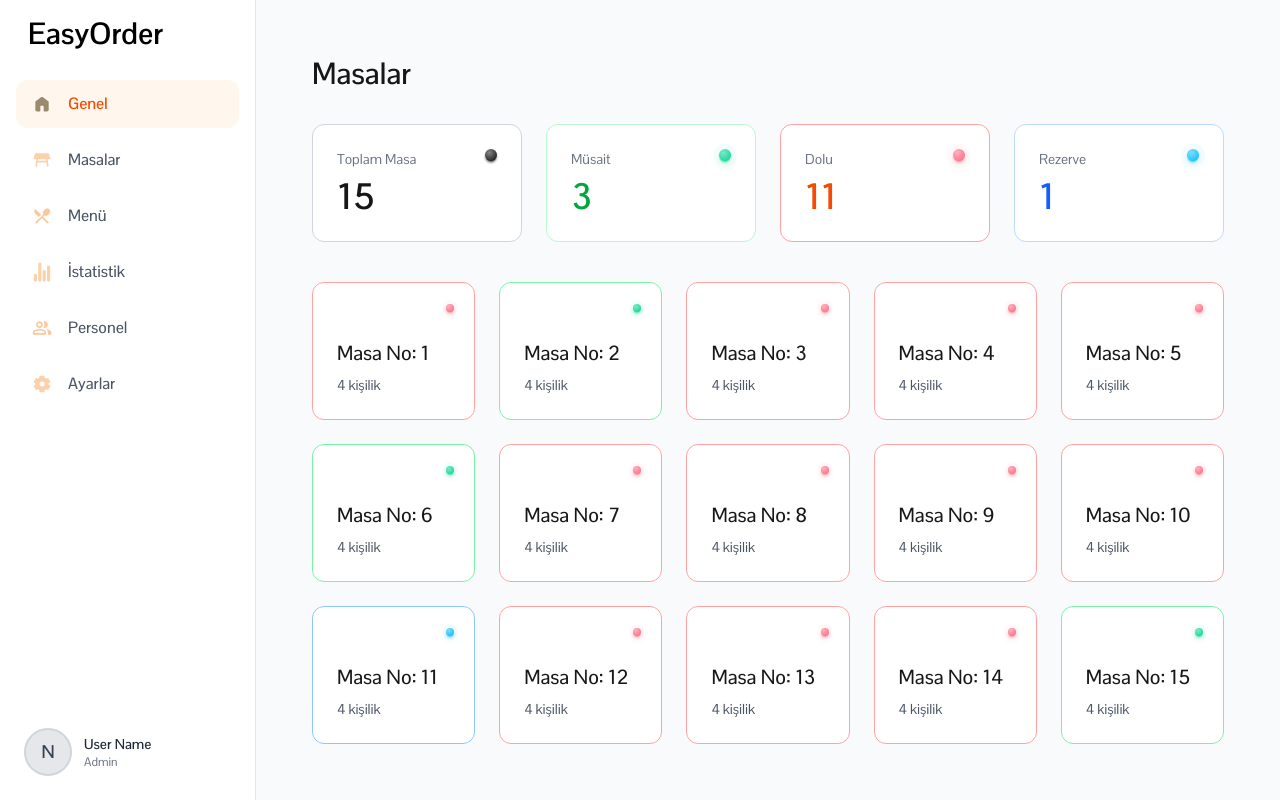
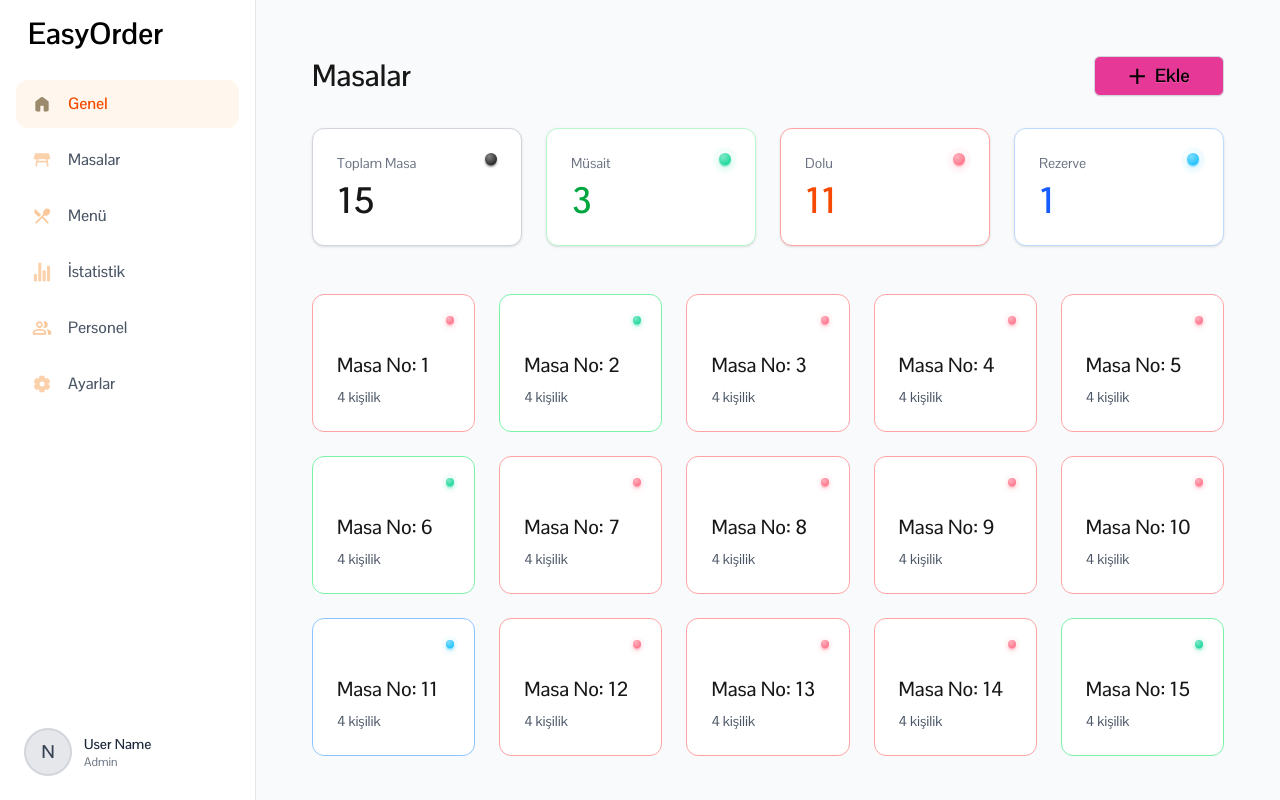
Before and after one commit to ovalriver23/segfault_front, a Next.js app: page /dashboard/tables in a window 1280 px wide. Built offline with nearby package versions, Linux system fonts and the light colour scheme; no server answers.

Commit message:
feat: enhance tables page UI with dropdown for adding tables and improved card styling

```diff
--- a/src/app/dashboard/tables/page.tsx
+++ b/src/app/dashboard/tables/page.tsx
@@ -31,12 +31,39 @@ export default function Tables() {
     return (
         <div className="p-8 bg-gray-50 min-h-screen">
             {/* Header */}
-            <h1 className="text-3xl font-semibold text-neutral-900 mb-8">Masalar</h1>
+            <div className="flex justify-between items-center mb-8">
+                <h1 className="text-3xl font-semibold text-neutral-900">Masalar</h1>
+
+                {/* Add Dropdown */}
+                <div className="dropdown dropdown-end">
+                    <div tabIndex={0} role="button" className="btn shadow-2xs h-10 min-h-10 w-[130px] bg-[#e63997] hover:bg-[#d12e86] border-[#d1d5dc] text-black font-bold text-[18.549px] rounded-md gap-2">
+                        <svg
+                            width="19"
+                            height="19"
+                            viewBox="0 0 13 13"
+                            fill="none"
+                            xmlns="http://www.w3.org/2000/svg"
+                            className="w-[18.547px] h-[18.547px]"
+                        >
+                            <path
+                                d="M7.214 5.786V1.143H5.786V5.786H1.143V7.214H5.786V11.857H7.214V7.214H11.857V5.786H7.214Z"
+                                fill="currentColor"
+                            />
+                        </svg>
+                        Ekle
+                    </div>
+                    <ul tabIndex={0} className="dropdown-content menu bg-white border border-gray-300 rounded-xl mt-1 z-1 w-64 p-3 shadow-lg">
+                        <li><a className="text-neutral-900 hover:bg-gray-100 rounded-lg text-base py-3">Masa Ekle</a></li>
+                        <li><a className="text-neutral-900 hover:bg-gray-100 rounded-lg text-base py-3">Toplu Masa Ekle</a></li>
+                    </ul>
+                </div>
+
+            </div>
 
             {/* Summary Stats Grid */}
-            <div className="grid grid-cols-4 gap-6 mb-10">
+            <div className="grid grid-cols-4 gap-6 mb-12">
                 {/* Total Tables Card */}
-                <div className="bg-white border border-gray-300 rounded-xl p-6">
+                <div className="bg-white border border-gray-300 rounded-xl p-6 shadow">
                     <div className="flex justify-between items-start">
                         <div>
                             <p className="text-sm text-gray-500 mb-2">Toplam Masa</p>
@@ -47,7 +74,7 @@ export default function Tables() {
                 </div>
 
                 {/* Available Tables Card */}
-                <div className="bg-white border border-green-200 rounded-xl p-6">
+                <div className="bg-white border border-green-200 rounded-xl p-6 shadow">
                     <div className="flex justify-between items-start">
                         <div>
                             <p className="text-sm text-gray-500 mb-2">Müsait</p>
@@ -61,7 +88,7 @@ export default function Tables() {
                 </div>
 
                 {/* Occupied Tables Card */}
-                <div className="bg-white border border-red-300 rounded-xl p-6">
+                <div className="bg-white border border-red-300 rounded-xl p-6 shadow">
                     <div className="flex justify-between items-start">
                         <div>
                             <p className="text-sm text-gray-500 mb-2">Dolu</p>
@@ -75,7 +102,7 @@ export default function Tables() {
                 </div>
 
                 {/* Reserved Tables Card */}
-                <div className="bg-white border border-blue-200 rounded-xl p-6">
+                <div className="bg-white border border-blue-200 rounded-xl p-6 shadow">
                     <div className="flex justify-between items-start">
                         <div>
                             <p className="text-sm text-gray-500 mb-2">Rezerve</p>
@@ -89,18 +116,28 @@ export default function Tables() {
                 </div>
             </div>
 
+
             {/* Tables Grid */}
-            <div className="grid sm:grid-cols-4 md:grid-cols-3 lg:grid-cols-4 xl:grid-cols-5 gap-6">
+            <div className="grid md:grid-cols-3 lg:grid-cols-4 xl:grid-cols-5 gap-6">
                 {tables.map((table) => (
                     <div
                         key={table.id}
-                        className={` min-w-34 bg-white rounded-xl p-6 relative border transition-all hover:shadow-md cursor-pointer ${table.status === 'occupied'
+                        className={`indicator w-full min-w-34 bg-white rounded-xl p-6 relative border transition-all hover:shadow-md cursor-pointer group ${table.status === 'occupied'
                             ? 'border-red-300'
                             : table.status === 'available'
                                 ? 'border-green-300'
                                 : 'border-blue-300'
                             }`}
                     >
+                        {/* Edit Button Indicator - Shows only on hover */}
+                        <div className="indicator-item indicator-top opacity-0 group-hover:opacity-100 transition-opacity">
+                            <button className="btn btn-sm p-2 h-9 min-h-9 w-9 bg-white hover:bg-gray-50 border border-gray-300 rounded-full shadow-sm">
+                                <svg xmlns="http://www.w3.org/2000/svg" width="16" height="16" viewBox="0 0 24 24" className="text-gray-700">
+                                    <path fill="currentColor" d="M3 17.25V21h3.75L17.81 9.94l-3.75-3.75zM20.71 7.04a.996.996 0 0 0 0-1.41l-2.34-2.34a.996.996 0 0 0-1.41 0l-1.83 1.83l3.75 3.75z"/>
+                                </svg>
+                            </button>
+                        </div>
+
                         {/* Status Badge - Positioned in top right */}
                         <div className="absolute right-5 top-3">
                             {table.status === 'available' && (
```
Lines whose indentation alone changed are shown as unchanged.
